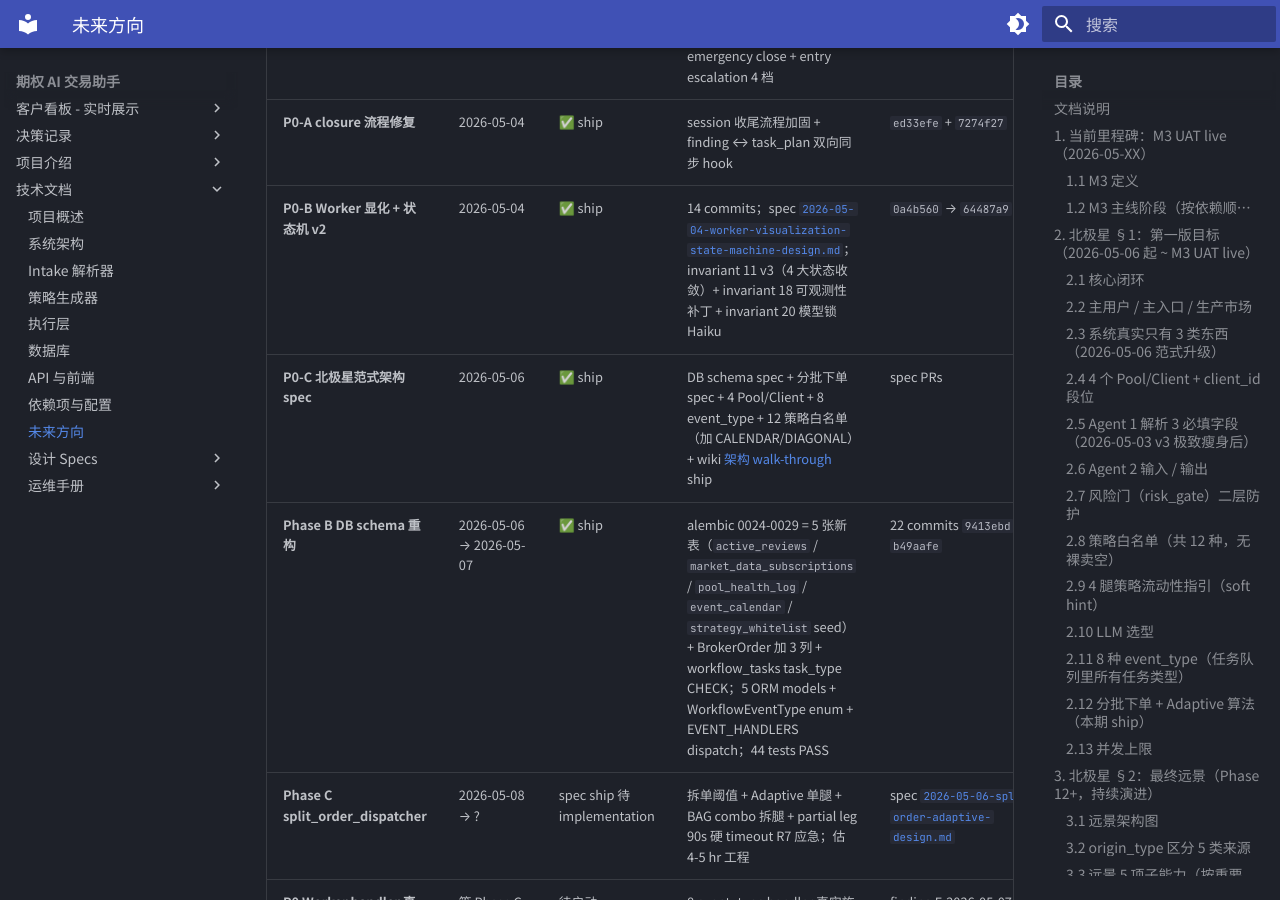
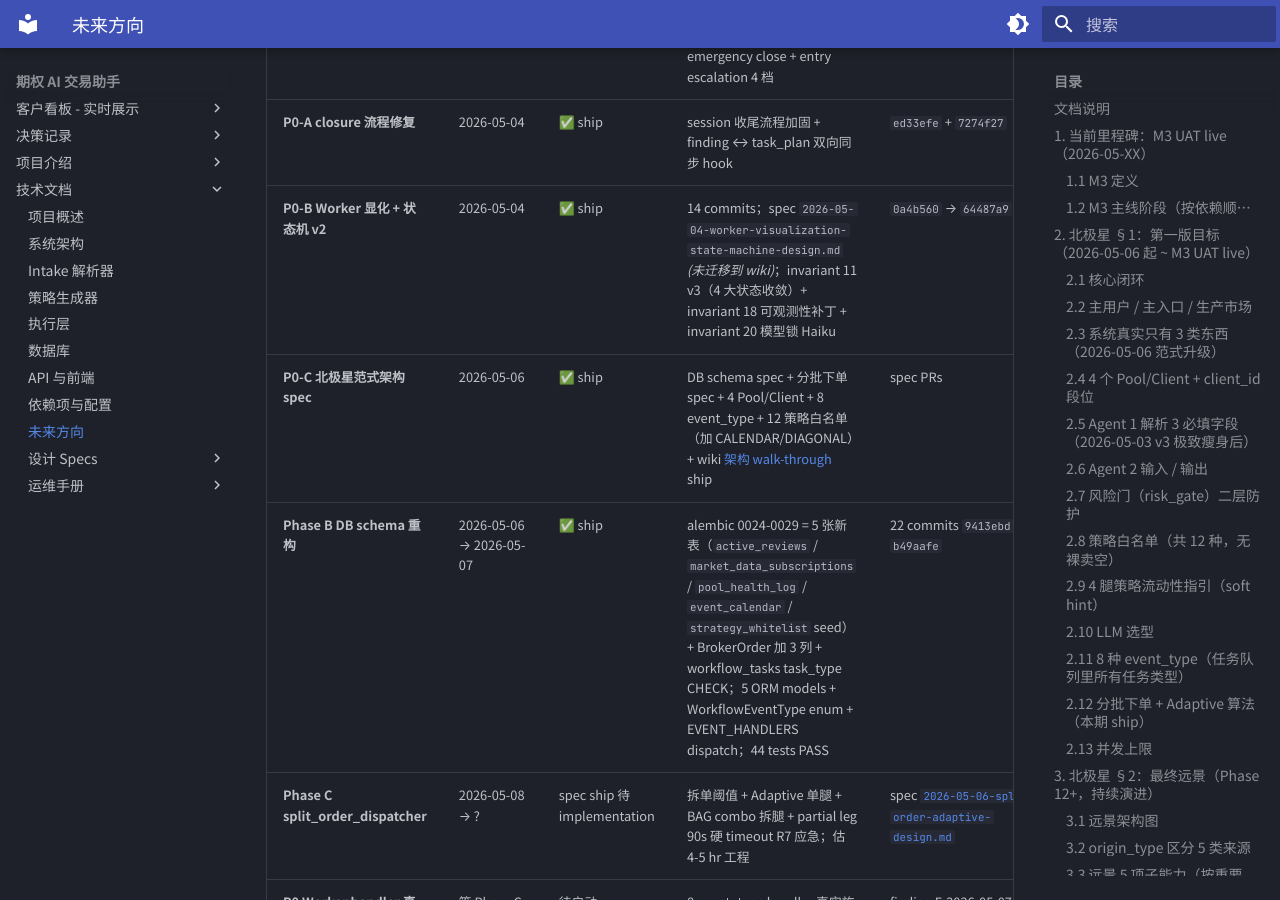
Before and after one commit to ChunmiaoYu/Projects-Wiki, an MkDocs documentation site: the page built from docs/options-trader/09_roadmap.md, in a window 1280 px wide and 900 px high, scrolled down 10002 px. Built offline with MkDocs 1.6.1 and Material for MkDocs 9.7.7, drawn with Linux system fonts in a browser that asks for light colours; some of the changed text lies outside the part shown.

Commit message:
fix(build): 修 mkdocs --strict 5 WARNING + APS decisions anchor
阻塞: 自 2026-05-16 起 Deploy Wiki Pages 一直 fail (strict mode WARNING 当 fail),
导致 APS 北极星 wiki 404 + 整站发布卡住.

5 WARNING 全在 options-trader/09_roadmap.md (4 个 spec 文件未迁移到 wiki):
- 2026-05-04-worker-visualization-state-machine-design (引用 2 次)
- 2026-04-30-windowed-condition-and-expire-design
- 2026-04-19-execution-status-refactor-design
- 2026-05-03-agent1-position-schema-radical-simplify-design

修法: 移除 broken markdown link, 保留 filename 作 inline code + "(未迁移到 wiki)" 标注.
真正迁移这 4 个 spec 留 options-trader 项目自己决定.

Bonus: APS specs/north-star §6 加显式 anchor `{#h-num6-decision-history}`,
decisions/README.md 链接更正到此 anchor.

Co-Authored-By: Claude Opus 4.7 (1M context) <noreply@anthropic.com>

```diff
--- a/docs/options-trader/09_roadmap.md
+++ b/docs/options-trader/09_roadmap.md
@@ -383,7 +383,7 @@ gantt
 | **Phase A** Agent 1 + Pipeline | 2026-03-20 → 2026-04-10 | ✅ ship | 7 节点 LangGraph intake + OpenAI Structured Outputs（22 字段 → 后被 v3 瘦身到 3 必填）+ 17 张 DB 表 + Worker 骨架 + S0A 盘中验证 | 早期 commits（详见 [docs/CHANGELOG.md](https://github.com/ChunmiaoYu/options_ai_trader/blob/6b3d159/docs/CHANGELOG.md)） |
 | **Phase A2** Agent 2 framework | 2026-04-21 → 2026-04-23 | ✅ ship | A1.1-A1.14 共 14 sub-task；orchestrator + decision_repository + trace_archiver + R7 emergency close + entry escalation 4 档 | `c8d5e6e` → `6b8e154` |
 | **P0-A** closure 流程修复 | 2026-05-04 | ✅ ship | session 收尾流程加固 + finding ↔ task_plan 双向同步 hook | `ed33efe` + `7274f27` |
-| **P0-B** Worker 显化 + 状态机 v2 | 2026-05-04 | ✅ ship | 14 commits；spec [`2026-05-04-worker-visualization-state-machine-design.md`](specs/2026-05-04-worker-visualization-state-machine-design.md)；invariant 11 v3（4 大状态收敛）+ invariant 18 可观测性补丁 + invariant 20 模型锁 Haiku | `0a4b560` → `64487a9` |
+| **P0-B** Worker 显化 + 状态机 v2 | 2026-05-04 | ✅ ship | 14 commits；spec `2026-05-04-worker-visualization-state-machine-design.md` *(未迁移到 wiki)*；invariant 11 v3（4 大状态收敛）+ invariant 18 可观测性补丁 + invariant 20 模型锁 Haiku | `0a4b560` → `64487a9` |
 | **P0-C** 北极星范式架构 spec | 2026-05-06 | ✅ ship | DB schema spec + 分批下单 spec + 4 Pool/Client + 8 event_type + 12 策略白名单（加 CALENDAR/DIAGONAL）+ wiki [架构 walk-through](specs/architecture-walkthrough.md) ship | spec PRs |
 | **Phase B** DB schema 重构 | 2026-05-06 → 2026-05-07 | ✅ ship | alembic 0024-0029 = 5 张新表（`active_reviews` / `market_data_subscriptions` / `pool_health_log` / `event_calendar` / `strategy_whitelist` seed）+ BrokerOrder 加 3 列 + workflow_tasks task_type CHECK；5 ORM models + WorkflowEventType enum + EVENT_HANDLERS dispatch；44 tests PASS | 22 commits `9413ebd` → `b49aafe` |
 | **Phase C** split_order_dispatcher | 2026-05-08 → ? | spec ship 待 implementation | 拆单阈值 + Adaptive 单腿 + BAG combo 拆腿 + partial leg 90s 硬 timeout R7 应急；估 4-5 hr 工程 | spec [`2026-05-06-split-order-adaptive-design.md`](specs/2026-05-06-split-order-adaptive-design.md) |
@@ -465,14 +465,14 @@ gantt
 |---|---|---|
 | **2026-05-07** | **Phase B Implementation ship** | 通宵 subagent-driven，22 commits `9413ebd` → `b49aafe`；alembic 0024-0029（5 新表 + BrokerOrder 加 3 列 + workflow_tasks task_type CHECK）+ 5 ORM models + WorkflowEventType enum + EVENT_HANDLERS dispatch + 44 tests PASS。Subagent 10 calls 全 APPROVED |
 | **2026-05-06** | **北极星范式架构 spec ship (P0-C)** | DB schema spec 二轮 5 专家 review 4 PASS + 1 P0 修；分批下单 spec 二轮 5 专家全 PASS（4 P0 + 8 P1 修）；4 Pool/Client + 8 event_type + 12 策略白名单（加 CALENDAR/DIAGONAL）+ wiki [架构 walk-through](specs/architecture-walkthrough.md) ship（601 行） |
-| **2026-05-04** | **Worker 显化 + 队列状态机 v2 ship (P0-B)** | spec [`2026-05-04-worker-visualization-state-machine-design.md`](specs/2026-05-04-worker-visualization-state-machine-design.md)；14 commits `0a4b560` → `64487a9`；invariant 11 v3 4 大状态收敛 + 失败 5 原因 + invariant 18 可观测性补丁 + invariant 20 模型锁 Haiku |
+| **2026-05-04** | **Worker 显化 + 队列状态机 v2 ship (P0-B)** | spec `2026-05-04-worker-visualization-state-machine-design.md` *(未迁移到 wiki)*；14 commits `0a4b560` → `64487a9`；invariant 11 v3 4 大状态收敛 + 失败 5 原因 + invariant 18 可观测性补丁 + invariant 20 模型锁 Haiku |
 | **2026-05-04** | **closure 流程修复 ship (P0-A)** | session 收尾流程加固 + finding ↔ task_plan 双向同步 hook + meta-level closure 漏洞修复（4 处）；commits `ed33efe` + `7274f27` |
 | **2026-05-03** | **invariant 5 v3 极致瘦身 ship** | Agent 1 必填字段从 22 → 3（symbol + 触发条件 + direction）；废弃 14 字段（position_spec / take_profit_spec / stop_loss_spec / max_position_pct / direction / target_quantity / preferred_strategies / disallowed_strategies / instrument_scope / risk_style / suitability_gate / user_thesis_zh / partial_fill_policy / intent_type）；Agent 2 看 raw_input_text 自决 |
 | **2026-05-02** | **per-symbol exchange routing ship** | `services/exchange_routing.py` + `config/symbol_routes.yml` 双层数据驱动模块；删 `settings.test_market_override` 全局 toggle 反模式；CLAUDE.md invariant 23 锁定；commit chain `c85bb19` → `05bda37` 7 commits + 23/23 routing tests PASS |
-| **2026-04-30** | **windowed_condition + expire spec ship** | spec [`2026-04-30-windowed-condition-and-expire-design.md`](specs/2026-04-30-windowed-condition-and-expire-design.md)；effective_until / catch-up / fast-forward / Agent 2 两阶段 / 时区按 symbol；选 A 字段扩展非新建 family（catalog 设计哲学正交） |
+| **2026-04-30** | **windowed_condition + expire spec ship** | spec `2026-04-30-windowed-condition-and-expire-design.md` *(未迁移到 wiki)*；effective_until / catch-up / fast-forward / Agent 2 两阶段 / 时区按 symbol；选 A 字段扩展非新建 family（catalog 设计哲学正交） |
 | **2026-04-23** | **Phase A2 Agent 2 framework ship** | A1.1-A1.14 共 14 sub-task；orchestrator + decision_repository + trace_archiver + R7 emergency close + entry escalation 4 档；111+8 DB 新测试 |
 | **2026-04-23** | **Step A-E ship（agentic redesign）** | 数据采集 9 类 + 订阅池 + bundle_packager + LLM 决策层 + Risk Gate v2 + 执行层升级；commits `268d873` → `a909062`；spec [`2026-04-21-agentic-trading-redesign-design.md`](specs/2026-04-21-agentic-trading-redesign-design.md) |
-| **2026-04-19** | **execution-status refactor Release N ship** | 废弃 `ADVICE_ONLY` 模式 → 二分 `SUPPORTED` / `UNSUPPORTED`；direction 可 null；`max_risk_dollars` 必填（注：2026-05-04 用户撤销路径 B，max_risk_dollars 字段 2026-05-03 v3 又被废）；五专家评审 + 11 阶段实施；spec [`2026-04-19-execution-status-refactor-design.md`](specs/2026-04-19-execution-status-refactor-design.md) |
+| **2026-04-19** | **execution-status refactor Release N ship** | 废弃 `ADVICE_ONLY` 模式 → 二分 `SUPPORTED` / `UNSUPPORTED`；direction 可 null；`max_risk_dollars` 必填（注：2026-05-04 用户撤销路径 B，max_risk_dollars 字段 2026-05-03 v3 又被废）；五专家评审 + 11 阶段实施；spec `2026-04-19-execution-status-refactor-design.md` *(未迁移到 wiki)* |
 | **2026-04-10 ~ 2026-04-18** | **Phase 1-9B 基础链路 ship** | Intake + Hardening + S0A 执行 + S0B 安全护栏 + API/前端 + Agent2 + Market Data + Broker Adapter + Pipeline DB + 前端 Strategy/Execution Tab + 止盈止损自动平仓；累计 266+ tests |
 
 <!-- END:AUTOGEN options_09_roadmap_completed -->
@@ -557,7 +557,7 @@ gantt
 
 **备选**：保留必填字段做 schema 校验。**否决**：北极星 5 问 #4 偏离信号 — "把未来要靠数据驱动的字段硬编码成用户必填"。
 
-**实测验证**：Agent 1 解析 COMPLEX case 30s → 15.4s（减 49%），input_tok 2860 → 1738（-39%）。详见 spec [`2026-05-03-agent1-position-schema-radical-simplify-design.md`](specs/2026-05-03-agent1-position-schema-radical-simplify-design.md)。
+**实测验证**：Agent 1 解析 COMPLEX case 30s → 15.4s（减 49%），input_tok 2860 → 1738（-39%）。详见 spec `2026-05-03-agent1-position-schema-radical-simplify-design.md` *(未迁移到 wiki)*。
 
 ### 7.11 2026-05-02 — exchange routing 数据驱动（删 test_market_override 全局 toggle）
 
```
Also changed, not shown: docs/auckland-property-shortlist/decisions/README.md (+1 -1 lines), docs/auckland-property-shortlist/specs/north-star-v1-target.md (+1 -1 lines).
